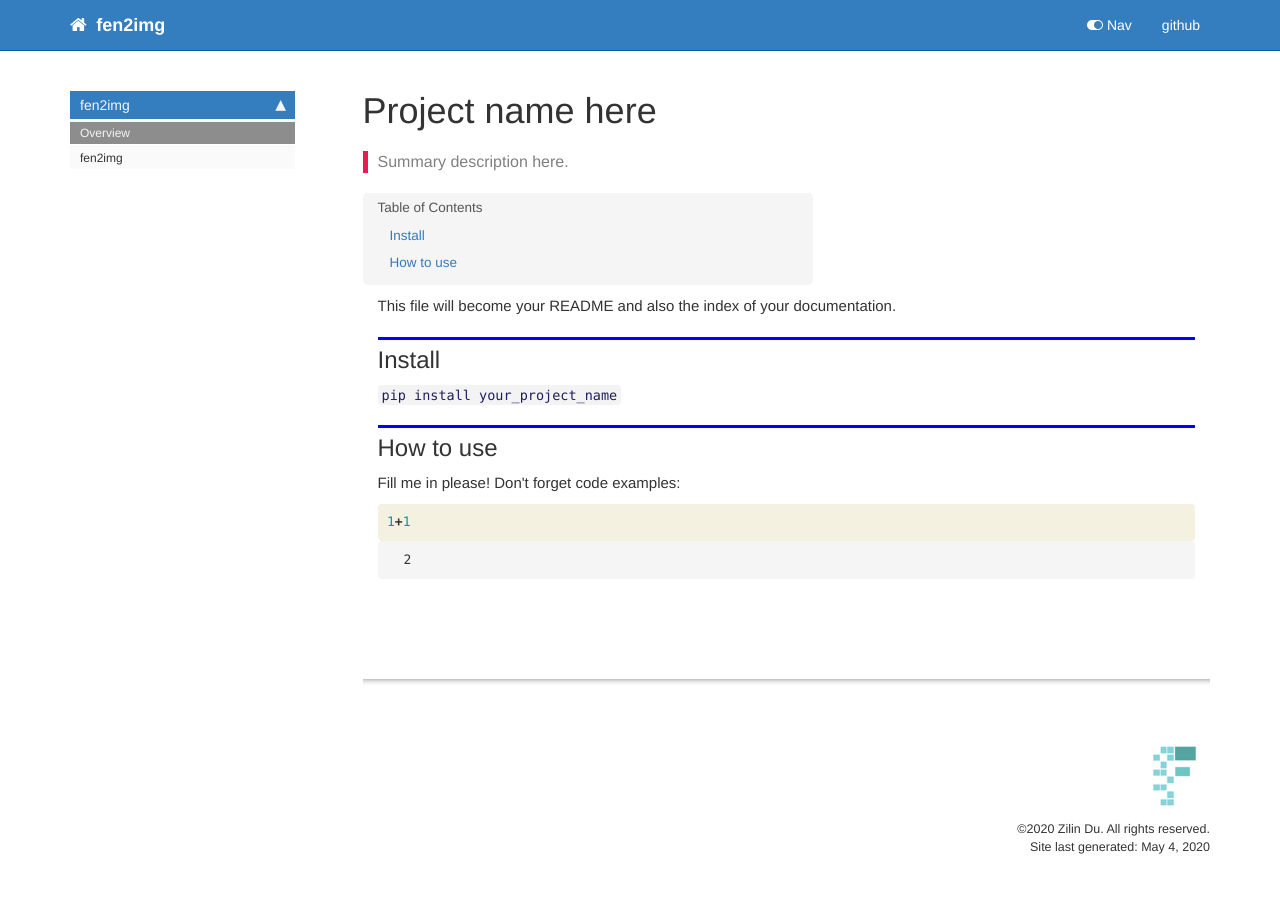
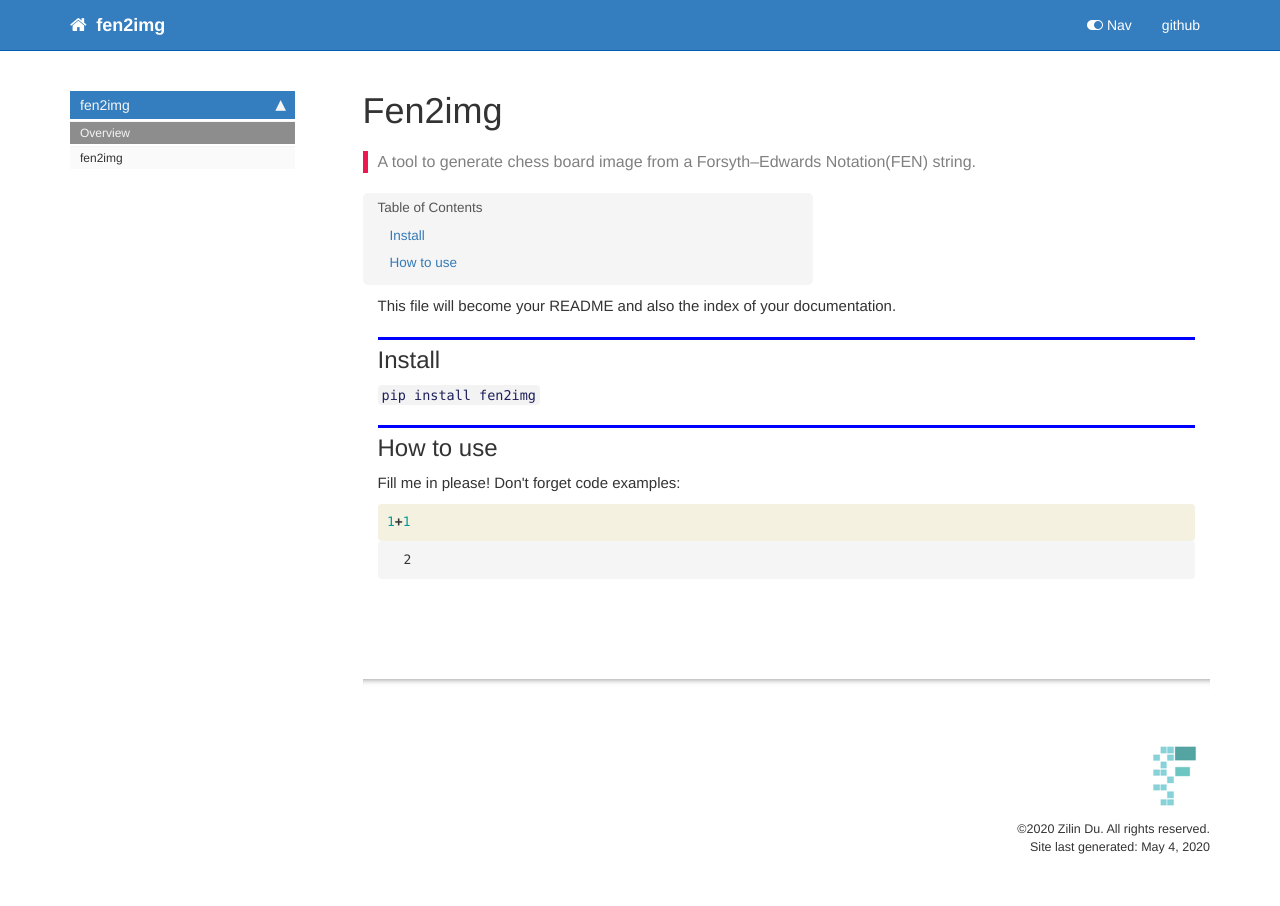
Before and after one commit to zilin/fen2img, a Jekyll site: the page built from docs/index.html, in a window 1280 px wide. Built offline with Jekyll 4.4.1, drawn with Linux system fonts in a browser that asks for light colours; nearby versions of some CDN libraries; comment, search, counter and statistics services are not loaded.

Commit message:
re-generate docs

```diff
--- a/docs/index.html
+++ b/docs/index.html
@@ -1,12 +1,12 @@
 ---
 
-title: Project name here
+title: Fen2img
 
 keywords: fastai
 sidebar: home_sidebar
 
-summary: "Summary description here."
-description: "Summary description here."
+summary: "A tool to generate chess board image from a Forsyth–Edwards Notation(FEN) string."
+description: "A tool to generate chess board image from a Forsyth–Edwards Notation(FEN) string."
 ---
 <!--
 
@@ -42,7 +42,7 @@ description: "Summary description here."
 </div>
 <div class="cell border-box-sizing text_cell rendered"><div class="inner_cell">
 <div class="text_cell_render border-box-sizing rendered_html">
-<p><code>pip install your_project_name</code></p>
+<p><code>pip install fen2img</code></p>
 
 </div>
 </div>
```
Also changed, not shown: README.md.
